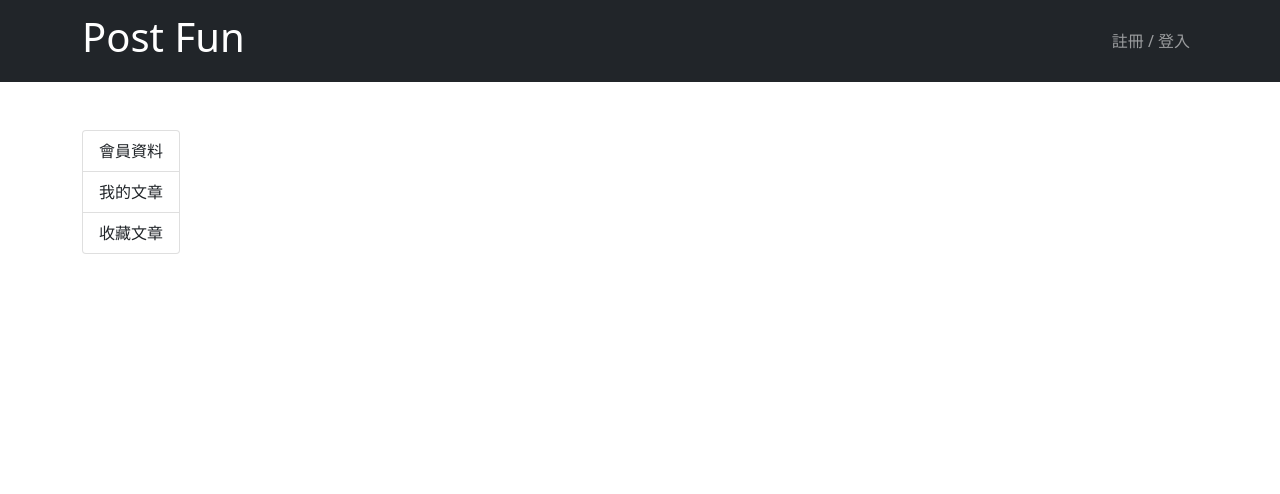
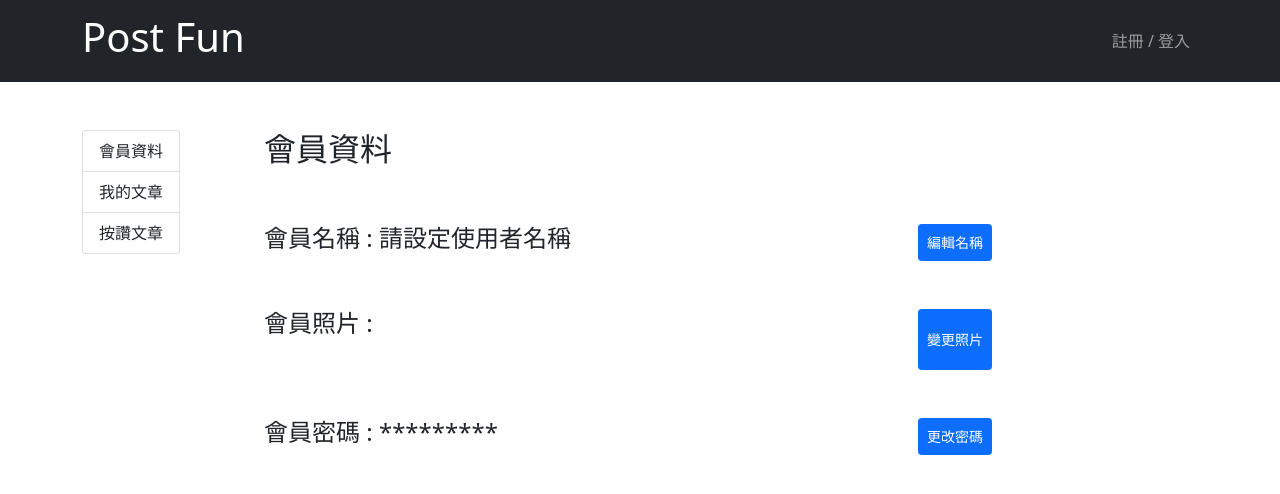
Before and after one commit to a5512167086/PostFun, a React (Create React App) app: page /myUser/info in a window 1280 px wide. Shown: the top 494 px of the page. Built offline with nearby package versions, Linux system fonts and the light colour scheme; no server answers.

Commit message:
2021/10/09 add UserName & UserPhoto feature

```diff
--- a/src/App.js
+++ b/src/App.js
@@ -16,6 +16,7 @@ import NewPost from "./pages/NewPost";
 import SinglePost from "./components/SinglePost";
 import MyPost from "./pages/MyPost";
 import MyLike from "./pages/MyLike";
+import MyUser from "./pages/MyUser";
 
 function App() {
   const [email, setEmail] = useState("");
@@ -78,7 +79,7 @@ function App() {
                       我的文章
                     </ListGroupItem>
                     <ListGroupItem action as={Link} to="/myUser/liked">
-                      收藏文章
+                      按讚文章
                     </ListGroupItem>
                   </ListGroup>
                 </ButtonGroup>
@@ -94,6 +95,11 @@ function App() {
                     <MyLike />
                   </Col>
                 </Route>
+                <Route path="/myUser/info">
+                  <Col className="row justify-content-center">
+                    <MyUser />
+                  </Col>
+                </Route>
               </Switch>
               <Col></Col>
             </Row>
--- a/src/components/Post.js
+++ b/src/components/Post.js
@@ -11,14 +11,14 @@ export default function Post({ post }) {
               <div>
                 <Image
                   src={
-                    post.photoUrl ||
+                    post.author?.photoUrl ||
                     "https://secure.gravatar.com/avatar/43e02ae5f95ee3d02d29842a4c2d73d0?s=500&d=mm&r=g"
                   }
                   roundedCircle
                   style={{ maxWidth: "30px" }}
                 />
               </div>
-              <p>{post.userName || "User"}</p>
+              <p>{post.author.userName || "User"}</p>
             </div>
             <div className="row justify-content-center ">
               <Card.Img
--- a/src/components/SinglePost.js
+++ b/src/components/SinglePost.js
@@ -20,6 +20,7 @@ export default function SinglePost() {
       .onSnapshot((snapshot) => {
         const data = snapshot.data();
         setPost(data);
+        console.log(data);
       });
   });
 
@@ -34,7 +35,6 @@ export default function SinglePost() {
         const data = snapshot.docs.map((doc) => {
           return doc.data();
         });
-        console.log(data);
         setComments(data);
       });
   });
@@ -93,9 +93,9 @@ export default function SinglePost() {
       <Card className="mt-5" style={{ width: "40rem" }}>
         <div className="d-flex ">
           <div>
-            {post.photoUrl ? (
+            {post.author?.photoUrl ? (
               <Image
-                src={post.photoUrl}
+                src={post.author.photoUrl}
                 roundedCircle
                 style={{ maxWidth: "40px" }}
               />
@@ -107,7 +107,7 @@ export default function SinglePost() {
               />
             )}
           </div>
-          <p className="m-2">{post.userName || "User"}</p>
+          <p className="m-2">{post.author?.userName || "User"}</p>
         </div>
         <div className="row justify-content-center ">
           <Card.Img
--- a/src/pages/MyLike.js
+++ b/src/pages/MyLike.js
@@ -24,6 +24,7 @@ export default function MyPost() {
   return (
     <div className="mt-5">
       <Row>
+        <h2>按讚的內容</h2>
         <Col className="d-flex justify-content-center">
           <Col>
             {posts.map((post) => {
--- a/src/pages/MyPost.js
+++ b/src/pages/MyPost.js
@@ -24,6 +24,7 @@ export default function MyPost() {
   return (
     <div className="mt-5">
       <Row>
+        <h2>我的文章</h2>
         <Col className="d-flex justify-content-center">
           <Col>
             {posts.map((post) => {
--- a/src/pages/MyUser.js
+++ b/src/pages/MyUser.js
@@ -0,0 +1,188 @@
+import React, { useEffect, useState } from "react";
+import { Row, Col, Button, Modal, Form, Image } from "react-bootstrap";
+import firebase from "../utils/Firebase";
+
+function MyName({ user }) {
+  const [modalOpen, setModalOpen] = useState(false);
+  const handleClose = () => setModalOpen(false);
+  const handleShow = () => setModalOpen(true);
+  const [displayName, setDisplayName] = useState("");
+
+  function updateUserName() {
+    user.updateProfile({ displayName }).then(() => {
+      setDisplayName("");
+      setModalOpen(false);
+    });
+  }
+
+  return (
+    <Row className="mt-5" style={{ width: "50rem" }}>
+      <Col>
+        <h4>會員名稱 : {user?.displayName || "請設定使用者名稱"} </h4>
+      </Col>
+      <Col className="d-flex justify-content-end">
+        <Button size="sm" onClick={handleShow}>
+          編輯名稱
+        </Button>
+      </Col>
+      <Modal show={modalOpen} onHide={handleClose}>
+        <Modal.Header>
+          <Modal.Title>更改使用者名稱</Modal.Title>
+        </Modal.Header>
+        <Modal.Body>
+          <Form>
+            <Form.Group className="mb-3">
+              <Form.Control
+                type="text"
+                placeholder="輸入新的使用者名稱"
+                value={displayName}
+                onChange={(e) => {
+                  setDisplayName(e.target.value);
+                }}
+              />
+            </Form.Group>
+          </Form>
+        </Modal.Body>
+        <Modal.Footer>
+          <Button variant="secondary" onClick={handleClose}>
+            關閉視窗
+          </Button>
+          <Form.Group>
+            <Button variant="primary" onClick={(handleClose, updateUserName)}>
+              儲存
+            </Button>
+          </Form.Group>
+        </Modal.Footer>
+      </Modal>
+    </Row>
+  );
+}
+
+function MyPhoto({ user }) {
+  const [modalOpen, setModalOpen] = useState(false);
+  const handleClose = () => setModalOpen(false);
+  const handleShow = () => setModalOpen(true);
+  const [imgFile, setImgFile] = useState(null);
+  const previewImgUrl = imgFile ? URL.createObjectURL(imgFile) : user?.photoUrl;
+
+  function updateUserPhoto() {
+    const fileRef = firebase.storage().ref("user-photo/" + user.uid);
+    const metadata = {
+      contentType: imgFile.type,
+    };
+    fileRef.put(imgFile, metadata).then(() => {
+      fileRef.getDownloadURL().then((imgUrl) => {
+        user
+          .updateProfile({
+            photoURL: imgUrl,
+          })
+          .then(() => {
+            setImgFile(null);
+            setModalOpen(false);
+          });
+      });
+    });
+  }
+
+  return (
+    <Row className="mt-5">
+      <Col>
+        <h4>會員照片 : </h4>
+        <Image src={user?.photoURL} style={{ maxWidth: "50px" }} />
+      </Col>
+      <Col className="d-flex justify-content-end">
+        <Button size="sm" onClick={handleShow}>
+          變更照片
+        </Button>
+      </Col>
+      <Modal show={modalOpen} onHide={handleClose}>
+        <Modal.Header>
+          <Modal.Title>更換會員照片</Modal.Title>
+        </Modal.Header>
+        <Modal.Body>
+          <Form>
+            <Form.Group controlId="formFileSm" className="mb-3">
+              <Form.Control
+                type="file"
+                size="sm"
+                onChange={(e) => {
+                  setImgFile(e.target.files[0]);
+                }}
+              />
+            </Form.Group>
+          </Form>
+        </Modal.Body>
+        <Modal.Footer>
+          <Button variant="secondary" onClick={handleClose}>
+            關閉視窗
+          </Button>
+          <Form.Group>
+            <Button variant="primary" onClick={updateUserPhoto}>
+              儲存
+            </Button>
+          </Form.Group>
+        </Modal.Footer>
+      </Modal>
+    </Row>
+  );
+}
+
+function MyPassword({ user }) {
+  const [modalOpen, setModalOpen] = useState(false);
+  const handleClose = () => setModalOpen(false);
+  const handleShow = () => setModalOpen(true);
+
+  return (
+    <Row className="mt-5">
+      <Col>
+        <h4>會員密碼 : *********</h4>
+      </Col>
+      <Col className="d-flex justify-content-end">
+        <Button size="sm" onClick={handleShow}>
+          更改密碼
+        </Button>
+      </Col>
+      <Modal show={modalOpen} onHide={handleClose}>
+        <Modal.Header>
+          <Modal.Title>變更密碼</Modal.Title>
+        </Modal.Header>
+        <Modal.Body>
+          <Form>
+            <Form.Group className="mb-3">
+              <Form.Control type="password" placeholder="輸入新的密碼" />
+            </Form.Group>
+          </Form>
+        </Modal.Body>
+        <Modal.Footer>
+          <Button variant="secondary" onClick={handleClose}>
+            關閉視窗
+          </Button>
+          <Form.Group>
+            <Button variant="primary" onClick={handleClose}>
+              儲存
+            </Button>{" "}
+          </Form.Group>
+        </Modal.Footer>
+      </Modal>
+    </Row>
+  );
+}
+
+export default function MyUser() {
+  const [user, setUser] = useState({});
+  useEffect(() => {
+    firebase.auth().onAuthStateChanged((user) => {
+      setUser(user);
+    });
+  });
+  return (
+    <div className="mt-5">
+      <Row>
+        <h2>會員資料</h2>
+        <MyName user={user} />
+        <MyPhoto user={user} />
+        <MyPassword user={user} />
+      </Row>
+    </div>
+  );
+}
```
